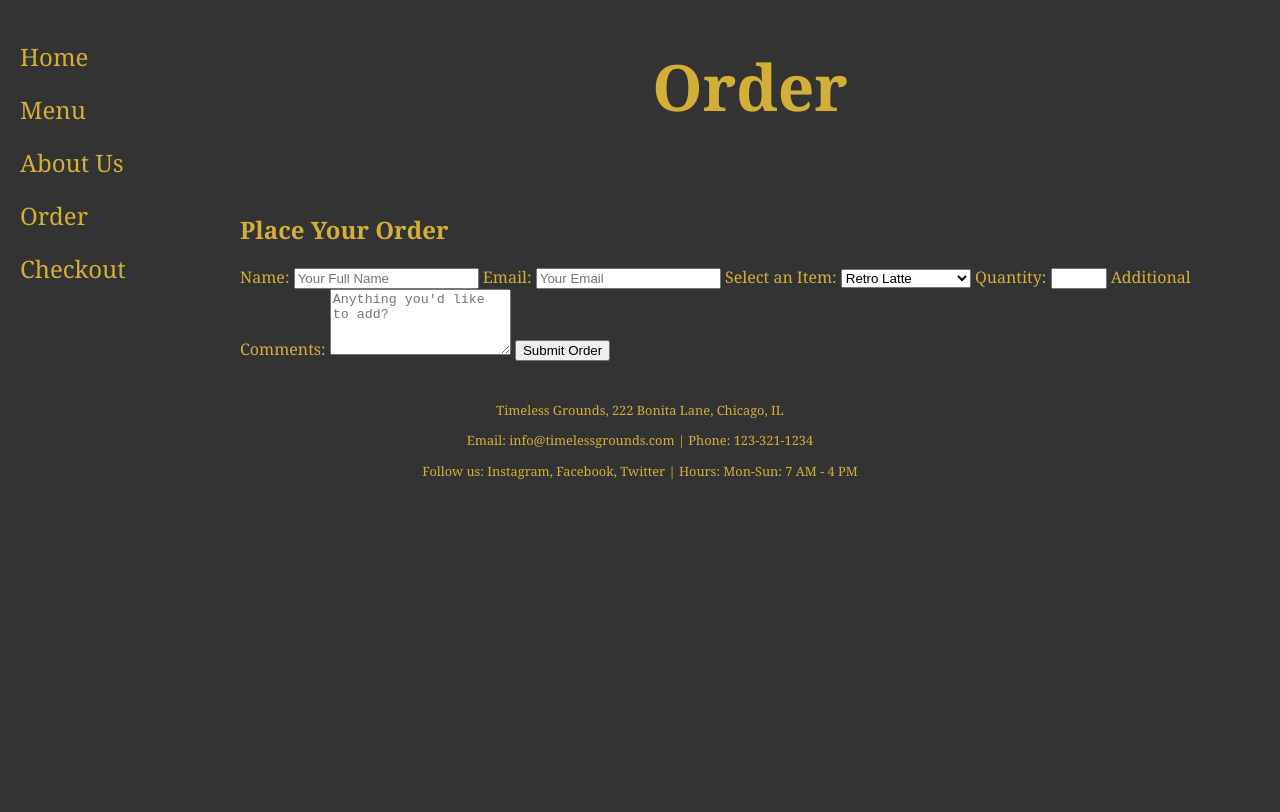
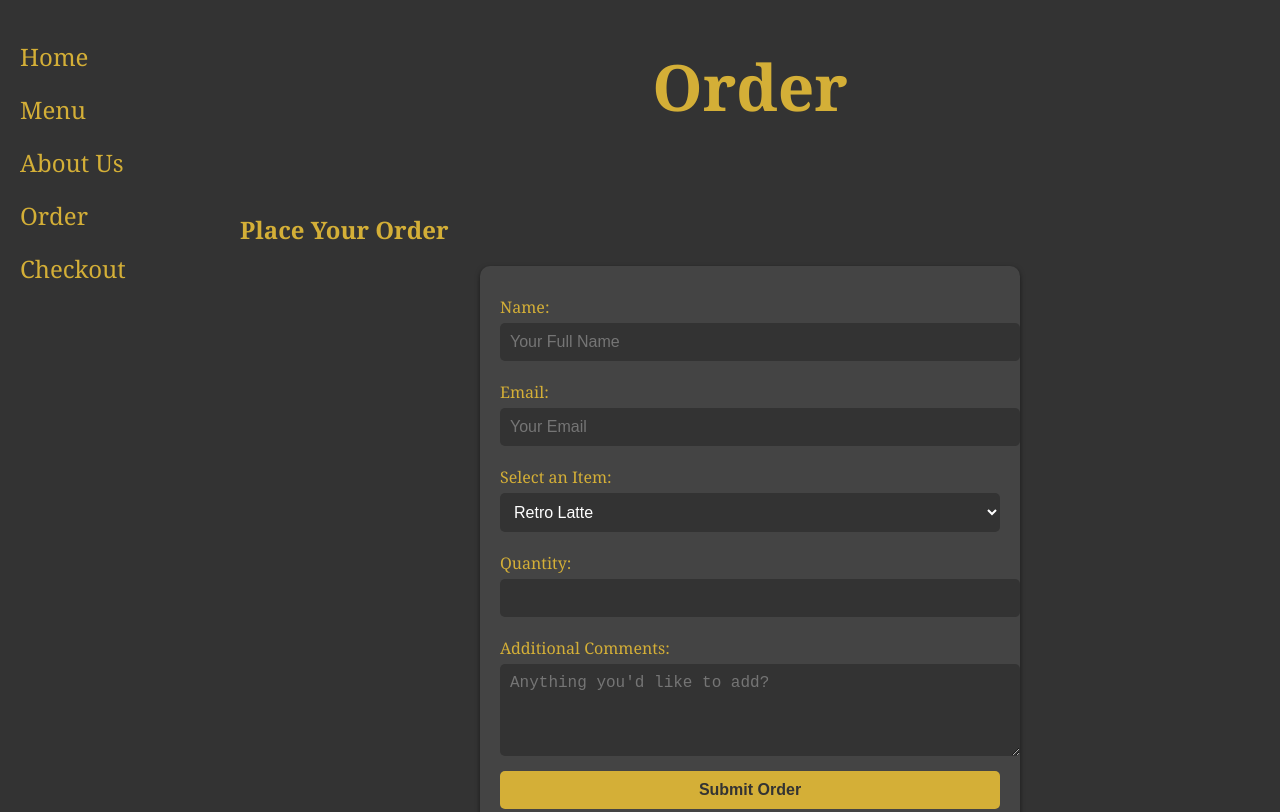
Before and after one commit to alessiopasquesi/TimlessGrounds, a plain HTML site: page order.html in a window 1280 px wide. Shown: the top 812 px of the page. Drawn offline with Linux system fonts and the light colour scheme.

Commit message:
cssorderpage

```diff
--- a/style.css
+++ b/style.css
@@ -59,3 +59,45 @@ footer {
     color: #d4af37;
     margin-top: 20px;
 }
+
+form {
+    margin: 20px auto;
+    width: 80%;
+    max-width: 500px;
+    padding: 20px;
+    background-color: #444;
+    border-radius: 10px;
+    box-shadow: 0 2px 5px rgba(0, 0, 0, 0.5);
+  }
+
+  form label {
+    display: block;
+    margin: 10px 0 5px;
+    font-size: 1rem;
+    color: #d4af37;
+  }
+
+  form input, form select, form textarea, form button {
+    width: 100%;
+    padding: 10px;
+    margin-bottom: 10px;
+    border: none;
+    border-radius: 5px;
+    font-size: 1rem;
+  }
+
+  form input, form select, form textarea {
+    background-color: #333;
+    color: #fff;
+  }
+
+  form button {
+    background-color: #d4af37;
+    color: #333;
+    font-weight: bold;
+    cursor: pointer;
+  }
+
+  form button:hover {
+    background-color: #ffc107;
+  }
```
